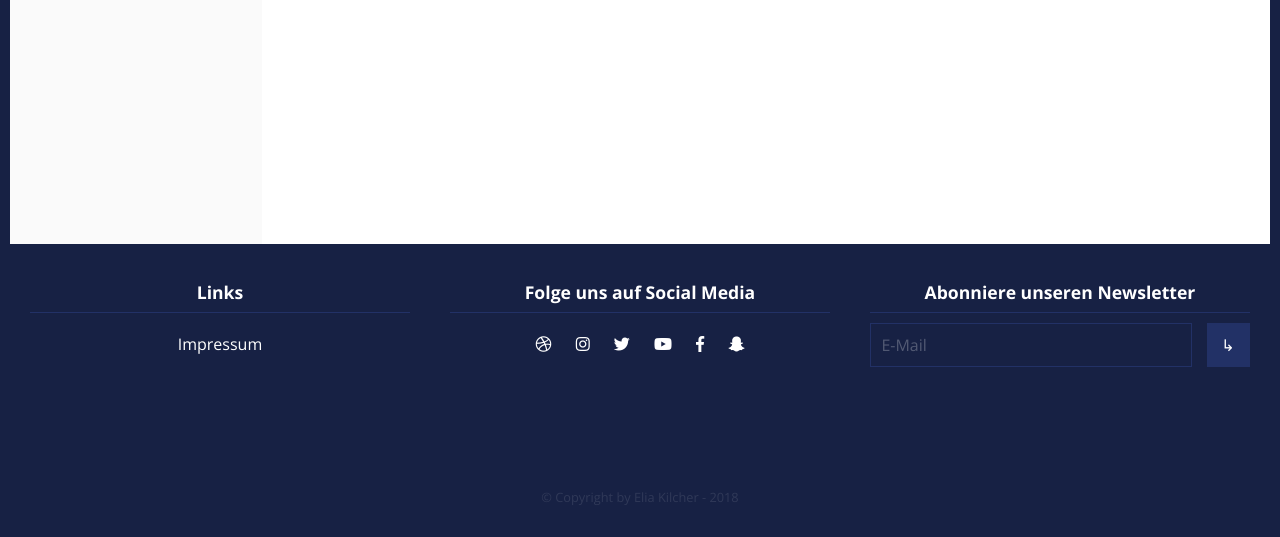
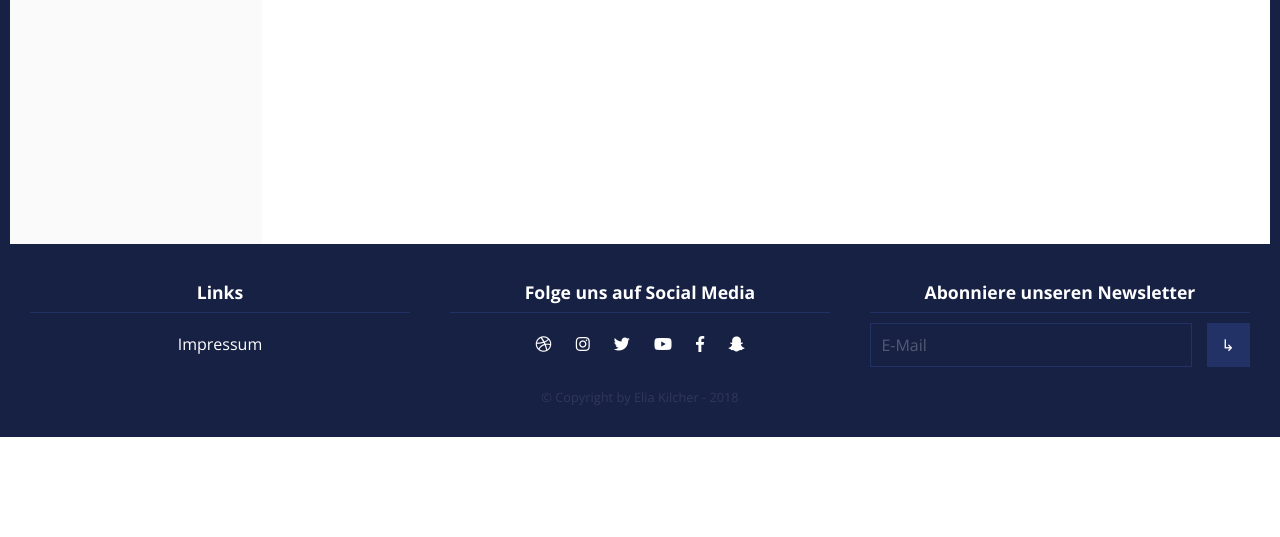
Before and after one commit to eliakilcher/iduku, a plain HTML site: page index.html in a window 1280 px wide. Shown: the part 807-1344 px from the top of the page. After the commit the page ends 1244 px from the top, so only its background shows below. Drawn offline with nearby package versions, Linux system fonts and the light colour scheme.

Commit message:
footer copyright

```diff
--- a/css/style.css
+++ b/css/style.css
@@ -194,7 +194,7 @@ footer ::placeholder {
     opacity: .25;
 }
 footer p.copyright {
-    padding-top: 120px;
+    padding-top: 20px;
     font-size: .8em;
     opacity: 0.1;
 }
```
